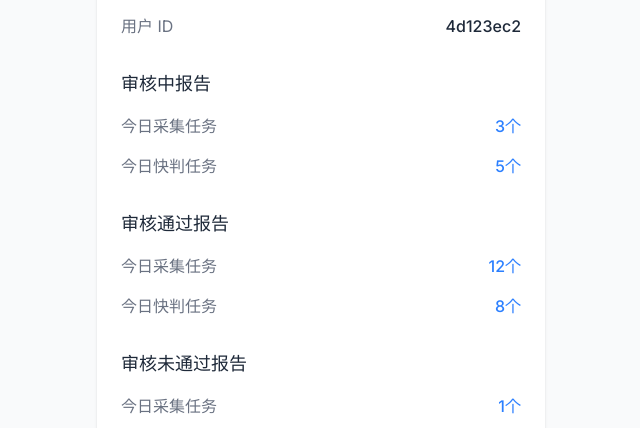
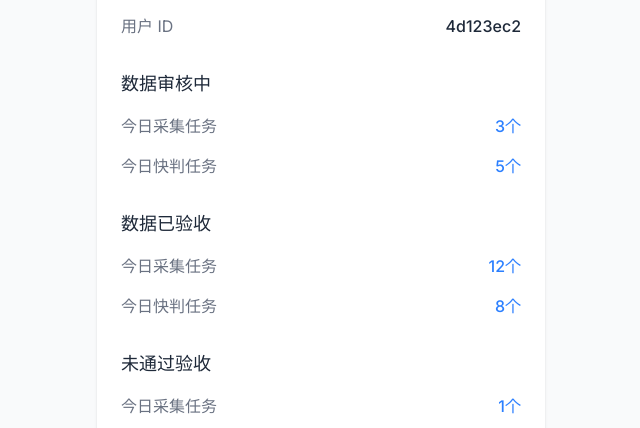
Before and after one commit to qiaojun2025/dailyreport, a React (Vite) app: page / in a window 1280 px wide. Shown: the part 138-566 px from the top of the page, without its empty margins (319-959 px from the left). Built offline with nearby package versions, Linux system fonts and the light colour scheme.

Commit message:
feat: Refine report section titles
Update section titles for clarity and better alignment with the "Task Daily Report" application's purpose.
- "审核中报告" to "数据审核中"
- "审核通过报告" to "数据已验收"
- "审核未通过报告" to "未通过验收"

```diff
--- a/src/App.tsx
+++ b/src/App.tsx
@@ -132,7 +132,7 @@ export default function App() {
       <div className="space-y-8">
         {/* Under Review Section */}
         <section>
-          <h2 className="text-lg font-medium text-gray-800 mb-4">审核中报告</h2>
+          <h2 className="text-lg font-medium text-gray-800 mb-4">数据审核中</h2>
           <div className="space-y-4">
             {userData.underReviewTasks.map((task, idx) => (
               <div key={idx} className="flex justify-between items-center">
@@ -150,7 +150,7 @@ export default function App() {
 
         {/* Approved Section */}
         <section>
-          <h2 className="text-lg font-medium text-gray-800 mb-4">审核通过报告</h2>
+          <h2 className="text-lg font-medium text-gray-800 mb-4">数据已验收</h2>
           <div className="space-y-4">
             {userData.approvedTasks.map((task, idx) => (
               <div key={idx} className="flex justify-between items-center">
@@ -168,7 +168,7 @@ export default function App() {
 
         {/* Failed Section */}
         <section>
-          <h2 className="text-lg font-medium text-gray-800 mb-4">审核未通过报告</h2>
+          <h2 className="text-lg font-medium text-gray-800 mb-4">未通过验收</h2>
           <div className="space-y-4">
             {userData.failedTasks.map((task, idx) => (
               <div key={idx} className="flex justify-between items-center">
@@ -218,11 +218,11 @@ export default function App() {
               <h2 className="text-lg font-semibold text-gray-800">任务报告</h2>
               <span className="bg-purple-100 text-purple-500 text-xs px-2 py-0.5 rounded-md font-medium">
                 {selectedStatus === "underReview"
-                  ? "审核中"
+                  ? "数据审核中"
                   : selectedStatus === "failed"
-                    ? "审核未通过"
+                    ? "未通过验收"
                     : selectedStatus === "approved"
-                      ? "审核通过"
+                      ? "数据已验收"
                       : report.status}
               </span>
             </div>
@@ -263,7 +263,7 @@ export default function App() {
               </div>
               {selectedStatus === "failed" && (
                 <div className="flex justify-between items-center">
-                  <span className="text-gray-400 text-sm">错题数</span>
+                  <span className="text-gray-400 text-sm">未达标题数</span>
                   <button
                     onClick={() => {
                       setSelectedReportId(report.id);
@@ -311,12 +311,12 @@ export default function App() {
         >
           <ChevronLeft size={24} />
         </button>
-        <h1 className="text-xl font-semibold text-gray-800">我的错题</h1>
+        <h1 className="text-xl font-semibold text-gray-800">未达标题目</h1>
       </div>
 
       <div className="bg-white rounded-3xl shadow-sm overflow-hidden p-6 mb-6">
         <div className="space-y-4">
-          <h3 className="text-[#888] text-base font-bold mb-4">错题快照</h3>
+          <h3 className="text-[#888] text-base font-bold mb-4">题目列表</h3>
           <div className="space-y-3">
             {selectedCategory.includes("采集任务") ? (
               mockUnpassedRecords.map((record, rIdx) => (
```
